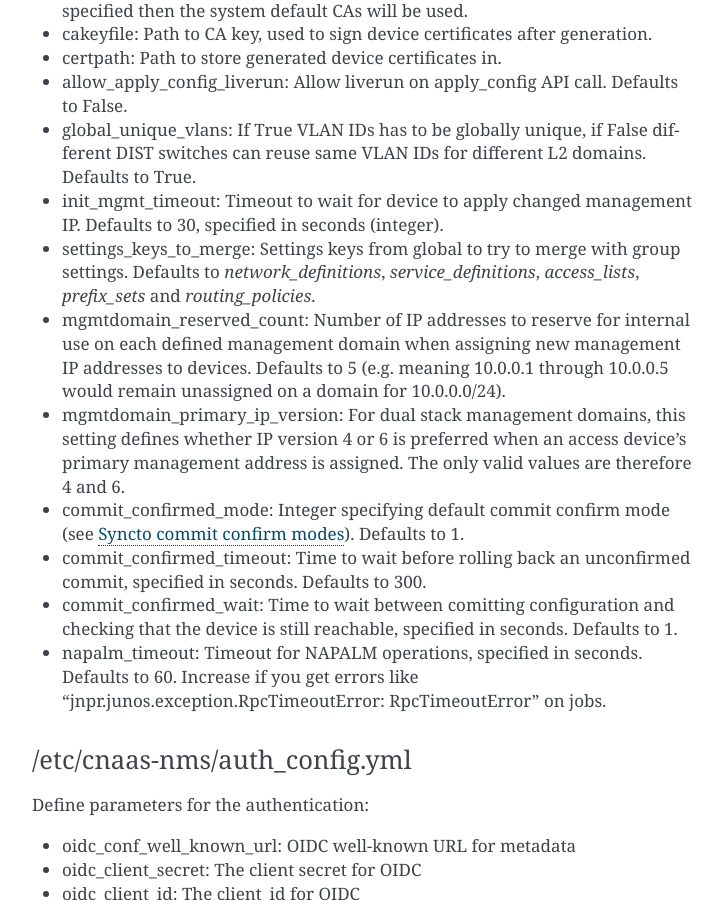
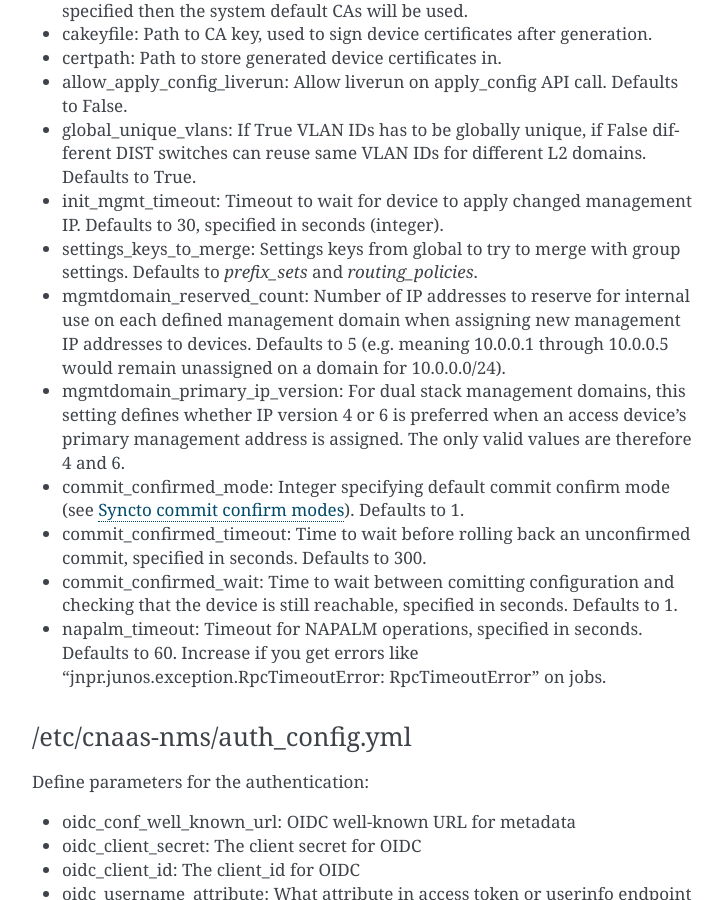
Before and after one commit to SUNET/cnaas-nms, a Sphinx documentation site: the page built from docs/configuration/index.rst, in a window 1280 px wide and 900 px high, scrolled down 658 px. Shown: the whole window, without its empty margins (388-1111 px from the left). Built offline with Sphinx 7.4.7, drawn with Linux system fonts in a browser that asks for light colours.

Commit message:
Remove from docs

```diff
--- a/docs/configuration/index.rst
+++ b/docs/configuration/index.rst
@@ -37,7 +37,7 @@ Defines parameters for the API:
 - init_mgmt_timeout: Timeout to wait for device to apply changed management IP.
   Defaults to 30, specified in seconds (integer).
 - settings_keys_to_merge: Settings keys from global to try to merge with group settings.
-  Defaults to `network_definitions`, `service_definitions`, `access_lists`, `prefix_sets` and `routing_policies`.
+  Defaults to `prefix_sets` and `routing_policies`.
 - mgmtdomain_reserved_count: Number of IP addresses to reserve for internal use on
   each defined management domain when assigning new management IP addresses to devices.
   Defaults to 5 (e.g. meaning 10.0.0.1 through 10.0.0.5 would remain unassigned on
```
